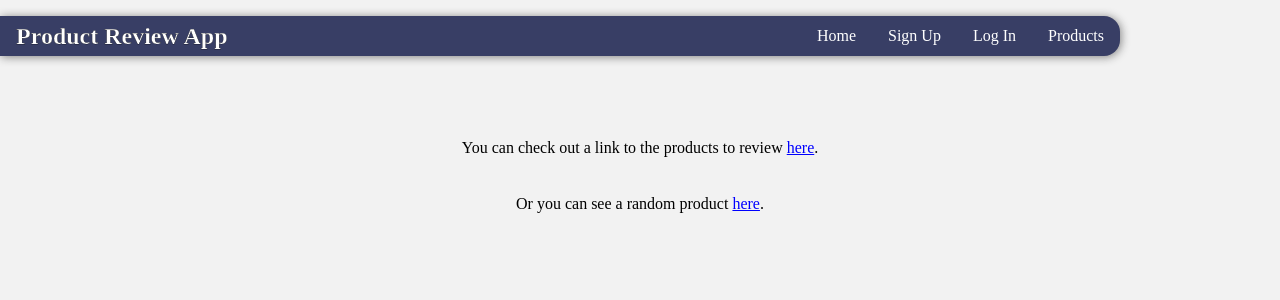
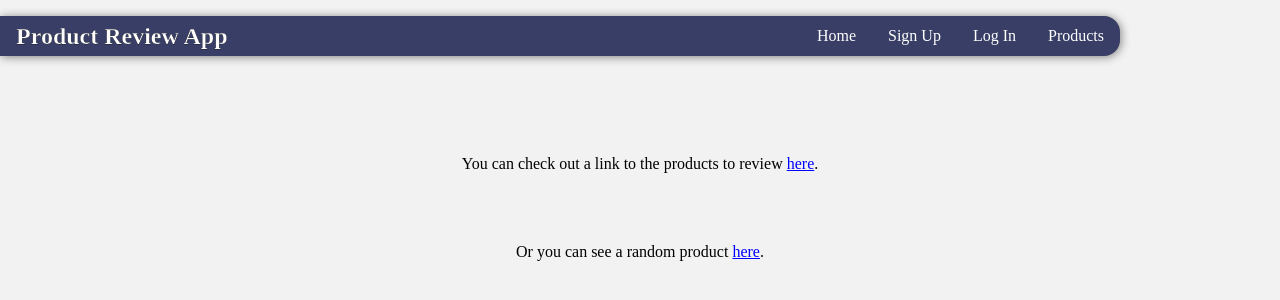
Before and after one commit to EclecticOwl/product-review-vue, a Vue app: page / in a window 1280 px wide. Shown: the top 300 px of the page. Built offline with nearby package versions, Linux system fonts and the light colour scheme.

Commit message:
Edited padding on home view

```diff
--- a/src/views/HomeView.vue
+++ b/src/views/HomeView.vue
@@ -45,6 +45,8 @@ export default {
         padding:  .5em 1em
         border-radius: 1em
         box-shadow: 1px 1px 4px grey
+    p
+        padding: 1em
 
 @media (min-width: 700px)
     .home-container
```
